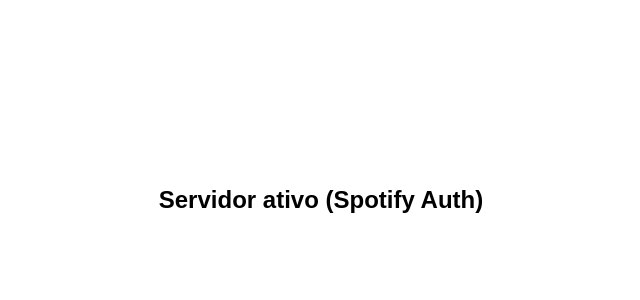
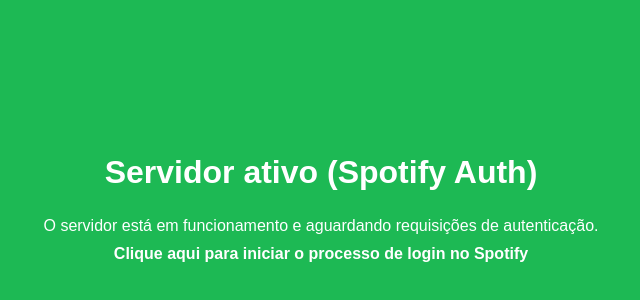
Before and after one commit to barretobob/spotify-server, a plain HTML site: page index.html in a window 1280 px wide. Shown: the part 208-508 px from the top of the page, without its empty margins (319-959 px from the left). Drawn offline with Linux system fonts and the light colour scheme.

Commit message:
index.html

```diff
--- a/index.html
+++ b/index.html
@@ -1,10 +1,42 @@
 <!DOCTYPE html>
-<html>
+<html lang="pt-BR">
 <head>
   <meta charset="utf-8" />
+  <meta name="viewport" content="width=device-width, initial-scale=1.0">
   <title>Spotify Auth Server</title>
+  <style>
+    body {
+      font-family: Arial, sans-serif;
+      display: flex;
+      align-items: center;
+      justify-content: center;
+      height: 100vh;
+      background-color: #1db954;
+      color: white;
+      text-align: center;
+    }
+    h2 {
+      font-size: 2rem;
+    }
+    p {
+      font-size: 1rem;
+      margin: 10px 0;
+    }
+    .link {
+      color: white;
+      text-decoration: none;
+      font-weight: bold;
+    }
+    .link:hover {
+      text-decoration: underline;
+    }
+  </style>
 </head>
-<body style="font-family:Arial;display:flex;align-items:center;justify-content:center;height:100vh;">
-  <h2>Servidor ativo (Spotify Auth)</h2>
+<body>
+  <div>
+    <h2>Servidor ativo (Spotify Auth)</h2>
+    <p>O servidor está em funcionamento e aguardando requisições de autenticação.</p>
+    <p><a class="link" href="/api/login">Clique aqui para iniciar o processo de login no Spotify</a></p>
+  </div>
 </body>
 </html>
```
